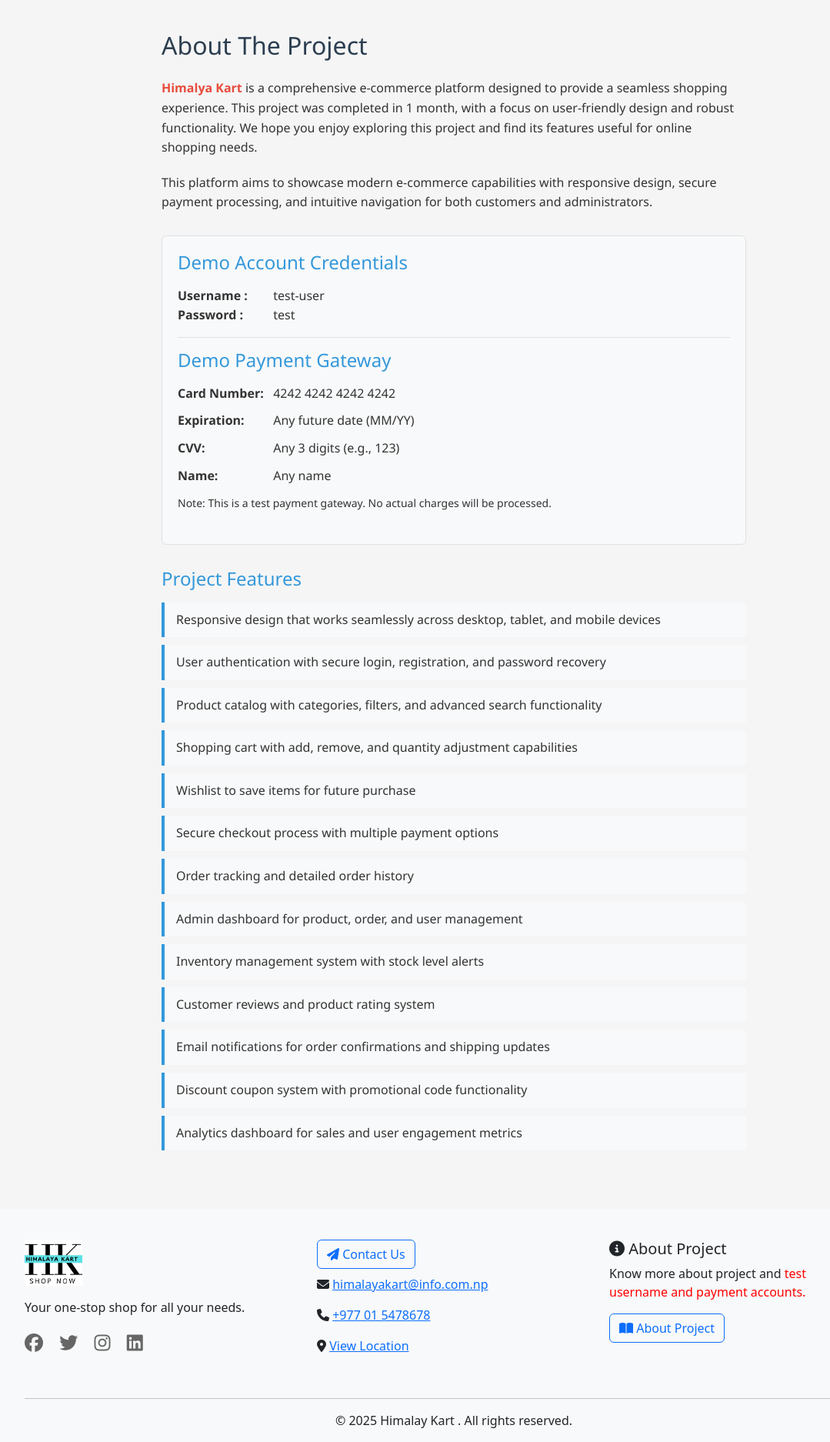
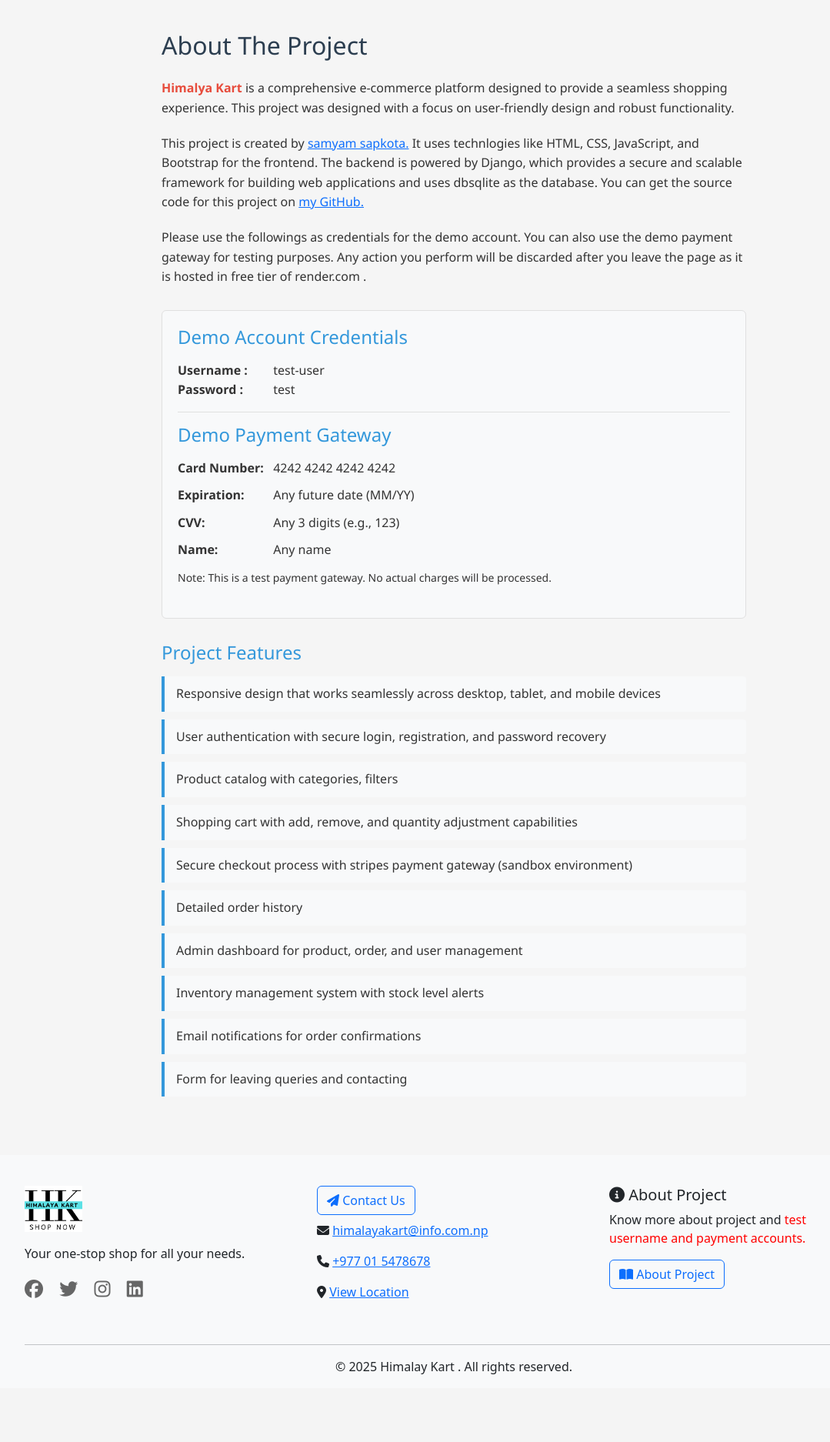
Before and after one commit to Samyam-Sapkota/Himalyakart-Ecommerce_Site, a Django app: page /about/ in a window 1280 px wide. Shown: the part 82-1956 px from the top of the page at 77% size, without its empty margins (50-1129 px from the left). After the commit the page ends 1868 px from the top, so only its background shows below. Run offline with Django 5.2, Linux system fonts and the light colour scheme; data comes from the database, SQL or seed files in the repository.

Commit message:
changed content of about

```diff
--- a/templates/others/about_project.html
+++ b/templates/others/about_project.html
@@ -11,11 +11,18 @@
     <h1 class="about-heading">About The Project</h1>
 
     <p class="about-text">
-      <span class="about-highlight">Himalya Kart</span> is a comprehensive e-commerce platform designed to provide a seamless shopping experience. This project was completed in 1 month, with a focus on user-friendly design and robust functionality. We hope you enjoy exploring this project and find its features useful for online shopping needs.
+      <span class="about-highlight">Himalya Kart</span> is a comprehensive e-commerce platform designed to provide a seamless shopping experience. This project was designed with a focus on user-friendly design and robust functionality.
     </p>
 
     <p class="about-text">
-      This platform aims to showcase modern e-commerce capabilities with responsive design, secure payment processing, and intuitive navigation for both customers and administrators.
+      This project is created by
+      <a href="https://www.samyamsapkota.com.np" >samyam sapkota.</a> It uses technlogies like HTML, CSS, JavaScript, and Bootstrap for the frontend. The backend is powered by Django, which provides a secure and scalable framework for building web applications and uses dbsqlite as the database.
+      You can get the source code for this project on <a href="https://github.com/Samyam-Sapkota/himalyakart">my GitHub.</a>
+    </p>
+
+    <p class="about-text">
+      Please use the followings as credentials for the demo account. You can also use the demo payment gateway for testing purposes.
+      Any action you perform will be discarded after you leave the page as it is hosted in free tier of render.com .
     </p>
 
     <div class="about-credentials-box">
@@ -69,17 +76,14 @@
       <ul class="about-features-list">
         <li class="about-feature-item">Responsive design that works seamlessly across desktop, tablet, and mobile devices</li>
         <li class="about-feature-item">User authentication with secure login, registration, and password recovery</li>
-        <li class="about-feature-item">Product catalog with categories, filters, and advanced search functionality</li>
+        <li class="about-feature-item">Product catalog with categories, filters</li>
         <li class="about-feature-item">Shopping cart with add, remove, and quantity adjustment capabilities</li>
-        <li class="about-feature-item">Wishlist to save items for future purchase</li>
-        <li class="about-feature-item">Secure checkout process with multiple payment options</li>
-        <li class="about-feature-item">Order tracking and detailed order history</li>
+        <li class="about-feature-item">Secure checkout process with stripes payment gateway (sandbox environment) </li>
+        <li class="about-feature-item">Detailed order history</li>
         <li class="about-feature-item">Admin dashboard for product, order, and user management</li>
         <li class="about-feature-item">Inventory management system with stock level alerts</li>
-        <li class="about-feature-item">Customer reviews and product rating system</li>
-        <li class="about-feature-item">Email notifications for order confirmations and shipping updates</li>
-        <li class="about-feature-item">Discount coupon system with promotional code functionality</li>
-        <li class="about-feature-item">Analytics dashboard for sales and user engagement metrics</li>
+        <li class="about-feature-item">Email notifications for order confirmations</li>
+        <li class="about-feature-item">Form for leaving queries and contacting </li>
       </ul>
     </div>
   </div>
```
